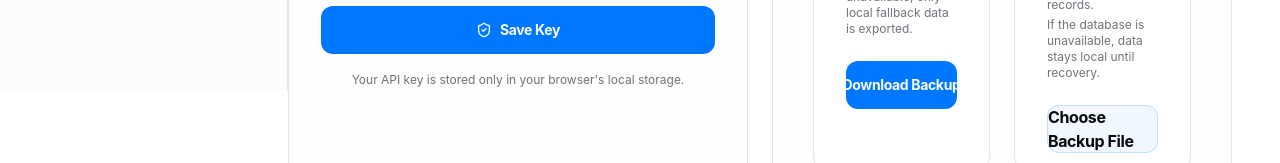
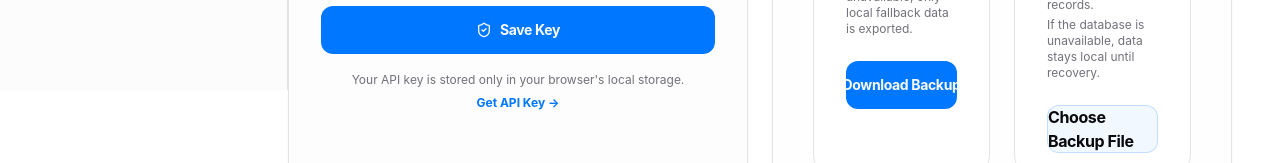
Before and after one commit to kks0488/mystats, a React (Vite) app: page /settings in a window 1280 px wide. Shown: the part 710-873 px from the top of the page. Built offline with nearby package versions, Linux system fonts and the light colour scheme.

Commit message:
feat: add API key link in settings

```diff
--- a/src/lib/translations.ts
+++ b/src/lib/translations.ts
@@ -19,7 +19,7 @@ export const translations = {
     enterApiKey: "Enter Google Gemini API Key",
     saveKey: "Save Key",
     apiKeyNote: "Your API key is stored only in your browser's local storage.",
-    getApiKey: "Get your free API Key here →",
+    getApiKey: "Get API Key →",
     language: "Language",
     openSettings: "Open Settings",
     aiStatusConfigured: "AI Connected",
@@ -150,7 +150,7 @@ export const translations = {
     enterApiKey: "Google Gemini API 키 입력",
     saveKey: "키 저장",
     apiKeyNote: "API 키는 브라우저의 로컬 스토리지에만 저장됩니다.",
-    getApiKey: "여기에서 무료 API 키를 받으세요 →",
+    getApiKey: "API 키 받기 →",
     language: "언어 설정",
     openSettings: "설정 열기",
     aiStatusConfigured: "AI 연결됨",
--- a/src/pages/Settings.tsx
+++ b/src/pages/Settings.tsx
@@ -42,6 +42,13 @@ import {
 } from '../db/fallback';
 
 type StorageMode = 'db' | 'fallback' | 'memory';
+
+const API_KEY_LINKS: Record<AIProvider, string> = {
+  gemini: 'https://aistudio.google.com/app/apikey',
+  openai: 'https://platform.openai.com/api-keys',
+  claude: 'https://console.anthropic.com/settings/keys',
+  grok: 'https://console.x.ai/',
+};
 
 const normalizeSkillName = (value: string) =>
   value
@@ -102,6 +109,7 @@ export const Settings = () => {
   const [storageMode, setStorageMode] = useState<StorageMode>('db');
 
   const providerInfo = AI_PROVIDERS[provider];
+  const apiKeyLink = API_KEY_LINKS[provider];
 
   const refreshStorageMode = useCallback(async () => {
     try {
@@ -500,9 +508,19 @@ export const Settings = () => {
                   )}
                 </AnimatePresence>
               </Button>
-              <p className="text-xs text-center text-muted-foreground leading-relaxed px-4">
-                {t('apiKeyNote')}
-              </p>
+              <div className="space-y-2 text-center">
+                <p className="text-xs text-muted-foreground leading-relaxed px-4">
+                  {t('apiKeyNote')}
+                </p>
+                <a
+                  href={apiKeyLink}
+                  target="_blank"
+                  rel="noreferrer"
+                  className="text-xs font-bold text-primary hover:underline underline-offset-4"
+                >
+                  {t('getApiKey')}
+                </a>
+              </div>
             </div>
           </CardContent>
         </Card>
```
